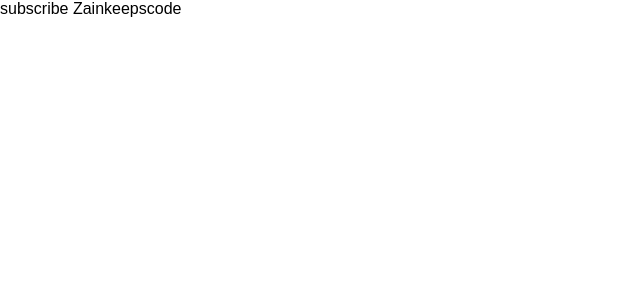
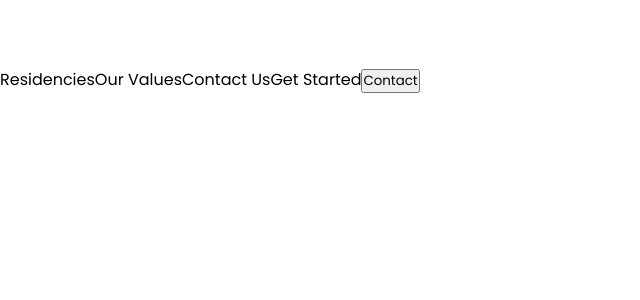
Before and after one commit to abuhasanrumi/beche-din, a React (Vite) app: page / in a window 1280 px wide. Shown: the top 300 px of the page, without its empty margins (0-640 px from the left). Built offline with nearby package versions, Linux system fonts and the light colour scheme.

Commit message:
initialization

```diff
--- a/index.html
+++ b/index.html
@@ -2,7 +2,12 @@
 <html lang="en">
   <head>
     <meta charset="UTF-8" />
-    <link rel="icon" type="image/svg+xml" href="/vite.svg" />
+    <link rel="preconnect" href="https://fonts.googleapis.com" />
+    <link rel="preconnect" href="https://fonts.gstatic.com" crossorigin />
+    <link
+      href="https://fonts.googleapis.com/css2?family=Poppins:wght@300;400;500;600;700&display=swap"
+      rel="stylesheet"
+    />
     <meta name="viewport" content="width=device-width, initial-scale=1.0" />
     <title>Beche Din</title>
   </head>
--- a/src/App.jsx
+++ b/src/App.jsx
@@ -1,7 +1,10 @@
+import Header from "./components/Header/Header";
 
 function App() {
   return (
-    <span>subscribe Zainkeepscode</span>
+    <div className="App">
+      <Header />
+    </div>
   );
 }
 
--- /dev/null
+++ b/src/components/Header/Header.jsx
@@ -0,0 +1,22 @@
+import React from "react";
+
+const Header = () => {
+  return (
+    <section className="h-wrapper">
+      <div className="h-container">
+        <img src="./logo.png" alt="" />
+        <div className="h-menu">
+          <a href="#">Residencies</a>
+          <a href="#">Our Values</a>
+          <a href="#">Contact Us</a>
+          <a href="#">Get Started</a>
+          <button className="button">
+            <a href="#">Contact</a>
+          </button>
+        </div>
+      </div>
+    </section>
+  );
+};
+
+export default Header;
```
Also changed, not shown: src/components/Hero/Hero.jsx (added, +7 -0 lines), src/components/Header/Header.css (added), src/components/Hero/Hero.css (added).
